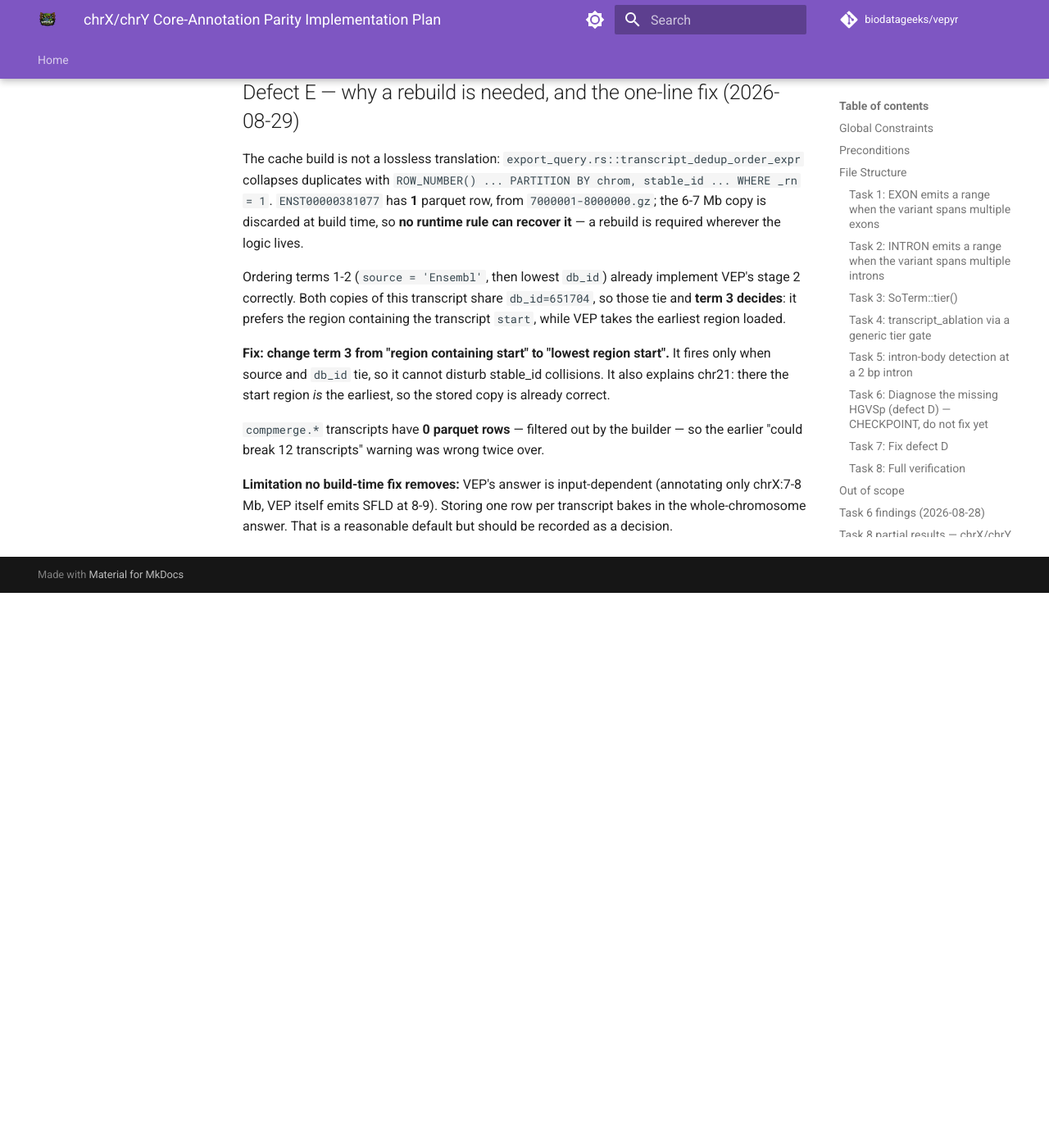
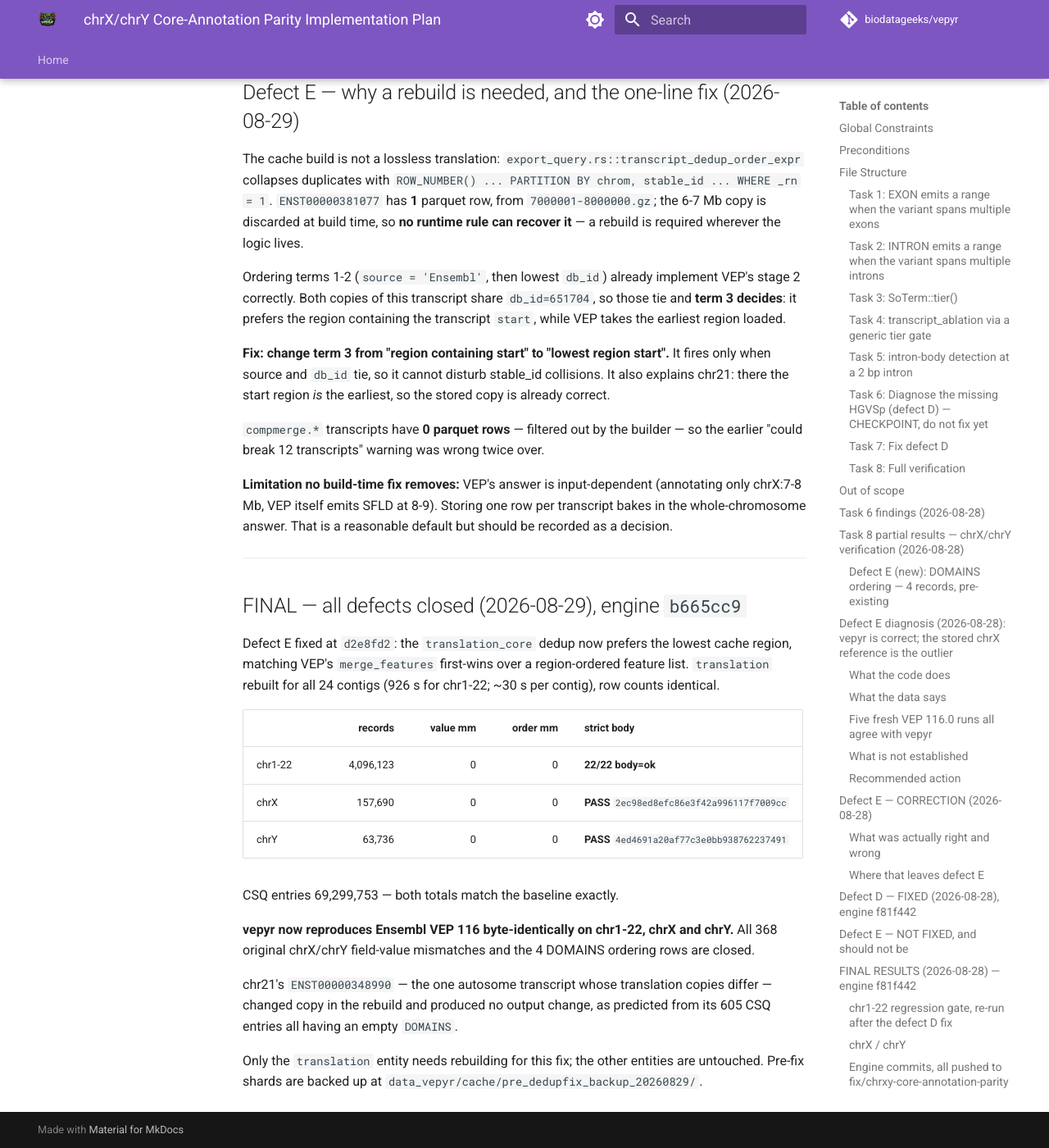
Before and after one commit to biodatageeks/vepyr, an MkDocs documentation site: the page built from docs/superpowers/plans/2026-08-28-chrxy-core-annotation-parity.md, in a window 1280 px wide and 1400 px high, scrolled down 38976 px. Shown: the whole window at 82% size. Built offline with MkDocs 1.6.1 and Material for MkDocs 9.7.7, drawn with Linux system fonts in a browser that asks for light colours; comment, search, counter and statistics services are not loaded; before the commit the page ends 39699 px from its top, so only the background shows below that.

Commit message:
chore: pin engine b665cc9 — full byte-identity on chr1-22, chrX and chrY
Defect E fixed: the translation_core dedup prefers the lowest cache region,
matching VEP's merge_features. translation rebuilt for all 24 contigs.

  chr1-22  4,096,123 records  22/22 body=ok  0 mismatches
  chrX       157,690 records  PASS  2ec98ed8efc86e3f42a996117f7009cc
  chrY        63,736 records  PASS  4ed4691a20af77c3e0bb938762237491
  CSQ entries 69,299,753 — matches baseline

All 368 original chrX/chrY field-value mismatches and the 4 DOMAINS
ordering rows are closed.

Co-Authored-By: Claude Opus 5 (1M context) <noreply@anthropic.com>
Claude-Session: https://claude.ai/code/session_01VRCGDbuH3hVyebJErYmLrv

```diff
--- a/Cargo.toml
+++ b/Cargo.toml
@@ -55,6 +55,6 @@ serde_json = "1"
 # two different revs are two different sources to cargo, so a mismatch compiles
 # the formats crates twice and `CacheSourceType` / the VCF writer types then fail
 # to cross into `CacheBuilder` (E0308).
-datafusion-bio-function-vep = { git = "https://github.com/biodatageeks/datafusion-bio-functions.git", rev = "f81f44210ffb42704aaab06a4a382bbd1139998c", features = ["cache-builder"] }
+datafusion-bio-function-vep = { git = "https://github.com/biodatageeks/datafusion-bio-functions.git", rev = "b665cc95011c473d713dedecd4465e03f1b35b74", features = ["cache-builder"] }
 datafusion-bio-format-ensembl-cache = { git = "https://github.com/biodatageeks/datafusion-bio-formats.git", rev = "80f3a6c043899f8ded44eaab204b42735f805272" }
 datafusion-bio-format-vcf = { git = "https://github.com/biodatageeks/datafusion-bio-formats.git", rev = "80f3a6c043899f8ded44eaab204b42735f805272" }
--- a/docs/superpowers/plans/2026-08-28-chrxy-core-annotation-parity.md
+++ b/docs/superpowers/plans/2026-08-28-chrxy-core-annotation-parity.md
@@ -1691,3 +1691,29 @@ start region *is* the earliest, so the stored copy is already correct.
 **Limitation no build-time fix removes:** VEP's answer is input-dependent (annotating only
 chrX:7-8 Mb, VEP itself emits SFLD at 8-9). Storing one row per transcript bakes in the
 whole-chromosome answer. That is a reasonable default but should be recorded as a decision.
+
+---
+
+## FINAL — all defects closed (2026-08-29), engine `b665cc9`
+
+Defect E fixed at `d2e8fd2`: the `translation_core` dedup now prefers the lowest cache region,
+matching VEP's `merge_features` first-wins over a region-ordered feature list. `translation`
+rebuilt for all 24 contigs (926 s for chr1-22; ~30 s per contig), row counts identical.
+
+| | records | value mm | order mm | strict body |
+|---|---:|---:|---:|---|
+| chr1-22 | 4,096,123 | 0 | 0 | **22/22 body=ok** |
+| chrX | 157,690 | 0 | 0 | **PASS** `2ec98ed8efc86e3f42a996117f7009cc` |
+| chrY | 63,736 | 0 | 0 | **PASS** `4ed4691a20af77c3e0bb938762237491` |
+
+CSQ entries 69,299,753 — both totals match the baseline exactly.
+
+**vepyr now reproduces Ensembl VEP 116 byte-identically on chr1-22, chrX and chrY.** All 368
+original chrX/chrY field-value mismatches and the 4 DOMAINS ordering rows are closed.
+
+chr21's `ENST00000348990` — the one autosome transcript whose translation copies differ — changed
+copy in the rebuild and produced no output change, as predicted from its 605 CSQ entries all
+having an empty `DOMAINS`.
+
+Only the `translation` entity needs rebuilding for this fix; the other entities are untouched.
+Pre-fix shards are backed up at `data_vepyr/cache/pre_dedupfix_backup_20260829/`.
```
Also changed, not shown: 1 other file.
